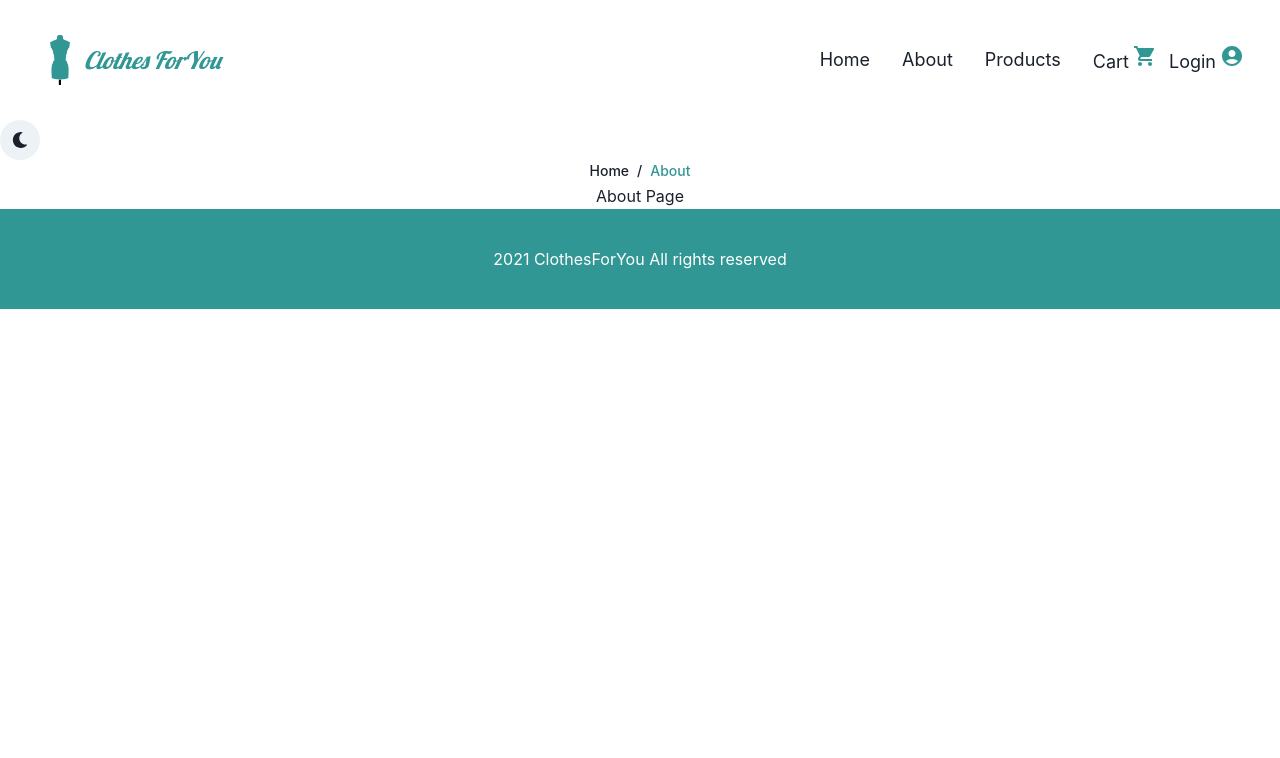
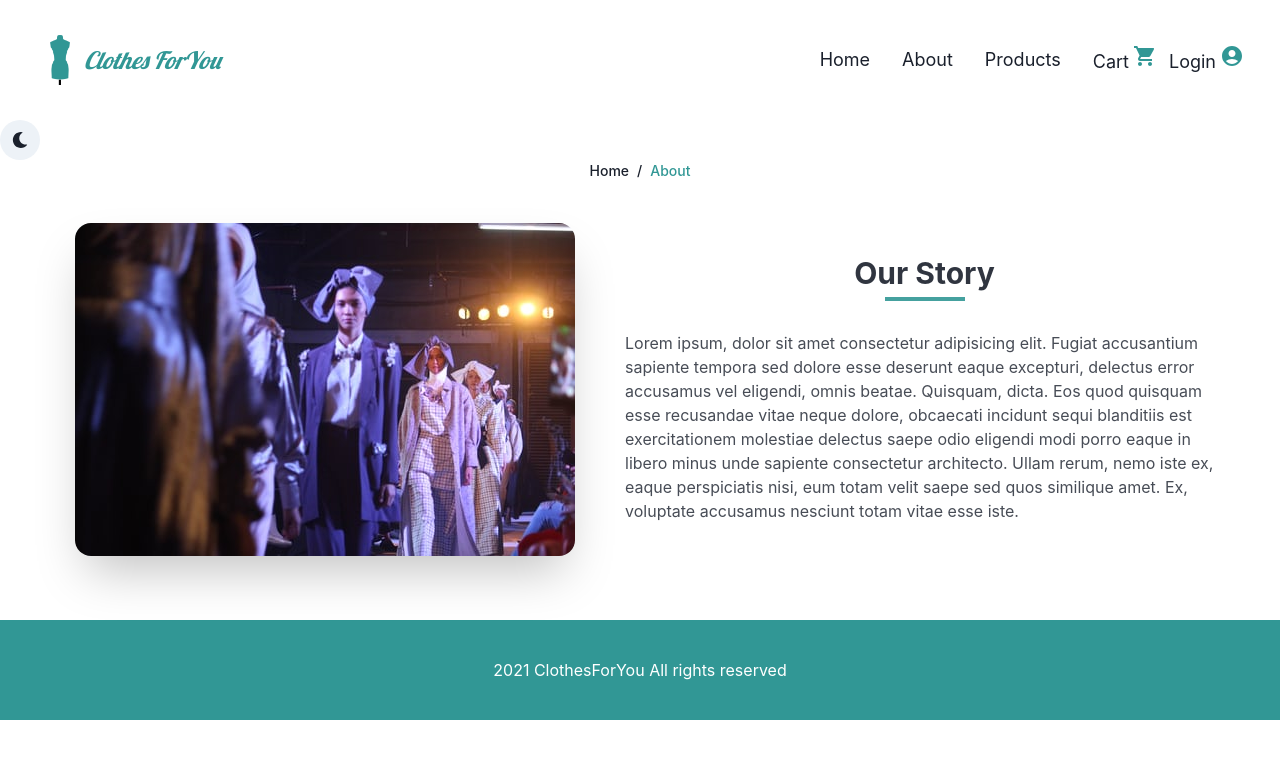
Before and after one commit to Edyta2801/clothing-store-react-app, a React (Create React App) app: page /about in a window 1280 px wide. Shown: the top 758 px of the page. Built offline with nearby package versions, Linux system fonts and the light colour scheme.

Commit message:
add About Page

```diff
--- a/src/pages/About/About.js
+++ b/src/pages/About/About.js
@@ -1,36 +1,135 @@
 import React from 'react';
 import {Link} from 'react-router-dom';
 // import {Wrap, WrapItem, Box, Heading, Button, Stack} from '@chakra-ui/react';
+import PropTypes from 'prop-types';
+import {Box, Button, Flex, Image, Heading, Stack, Text} from '@chakra-ui/react';
+import photo from '../../assets/show.jpg';
 
 import {Breadcrumb, BreadcrumbItem, BreadcrumbLink} from '@chakra-ui/react';
 
-const About = () => {
+export default function About({title, subtitle, image, ctaLink, ctaText, ...rest}) {
   return (
     <>
       <Breadcrumb fontWeight="medium" fontSize="sm">
         <BreadcrumbItem>
-          <BreadcrumbLink as={Link} to="/"
-          _hover={{
+          <BreadcrumbLink
+            as={Link}
+            to="/"
+            _hover={{
               color: 'teal.500',
               fontWeight: '0.8',
               textDecoration: 'none',
-            }}>
+            }}
+          >
             Home
           </BreadcrumbLink>
         </BreadcrumbItem>
         <BreadcrumbItem>
-          <BreadcrumbLink as={Link} to="/about"
-          color="teal.500"
+          <BreadcrumbLink
+            as={Link}
+            to="/about"
+            color="teal.500"
             fontWeight="0.8"
             _hover={{
               textDecoration: 'none',
-            }}>
+            }}
+          >
             About
           </BreadcrumbLink>
         </BreadcrumbItem>
       </Breadcrumb>
-      <div>About Page </div>
+
+      <Flex
+        align="center"
+        justifyContent="space-around"
+        // justify={{base: 'space-between', md: 'space-between', xl: 'space-between'}}
+        direction={{base: 'column', md: 'row'}}
+        wrap="no-wrap"
+        // minH={{base: '100vh', md: '100vh'}}
+        minW={{base: '90vw', md: '90vw'}}
+        // w={{base: '90%', md: '100%'}}
+        // px={8}
+        mt={10}
+        mb={16}
+        {...rest}
+      >
+        <Box
+          align="center"
+          w={{base: '90%', md: '95%'}}
+          // mb={{base: 12, md: 0}}
+        >
+          <Image src={photo}
+          // size="100%"
+          rounded="1rem" shadow="2xl" />
+        </Box>
+
+        <Box
+          alignItems="flex-start"
+          // textAlign="center"
+          w={{base: '80%',
+          md: '100%'
+          }}
+          mt={{base: '5', md: '0'}}
+          mx='4'
+        >
+          <Heading
+            textAlign="center"
+            position="relative"
+            as="h1"
+            size="lg"
+            fontWeight="bold"
+            color="primary.800"
+            opacity="0.9"
+            mb='10'
+            // textAlign={['center', 'center', 'left', 'left']}
+            _after={{
+              position: 'absolute',
+              content: `""`,
+              bottom: '-10px',
+              left: '50%',
+              width: '80px',
+              height: '4px',
+              transform: 'translateX(-50%)',
+              background: 'teal.500',
+            }}
+          >
+            Our Story
+          </Heading>
+          <Text
+            as="h2"
+            size="md"
+            color="primary.800"
+            opacity="0.8"
+            fontWeight="normal"
+            lineHeight={1.5}
+            textAlign="left"
+          >
+            Lorem ipsum, dolor sit amet consectetur adipisicing elit. Fugiat accusantium sapiente
+            tempora sed dolore esse deserunt eaque excepturi, delectus error accusamus vel eligendi,
+            omnis beatae. Quisquam, dicta. Eos quod quisquam esse recusandae vitae neque dolore,
+            obcaecati incidunt sequi blanditiis est exercitationem molestiae delectus saepe odio
+            eligendi modi porro eaque in libero minus unde sapiente consectetur architecto. Ullam
+            rerum, nemo iste ex, eaque perspiciatis nisi, eum totam velit saepe sed quos similique
+            amet. Ex, voluptate accusamus nesciunt totam vitae esse iste.
+          </Text>
+        </Box>
+      </Flex>
     </>
   );
+}
+
+About.propTypes = {
+  title: PropTypes.string,
+  subtitle: PropTypes.string,
+  image: PropTypes.string,
+  ctaText: PropTypes.string,
+  ctaLink: PropTypes.string,
 };
-export default About;
+
+About.defaultProps = {
+  title: 'Brands you know and love. Shopping made easy.',
+  subtitle: 'Lorem ipsum, dolor sit amet consectetur adipisicing elit.',
+  image: 'https://source.unsplash.com/collection/1160922/800x600',
+  ctaText: '',
+  ctaLink: '/products',
+};
```
Also changed, not shown: src/assets/show.jpg (renamed from src/pages/SingleProductPage/images/show 2.jpg), 1 other file (tests, documents, lock files or other folders).
